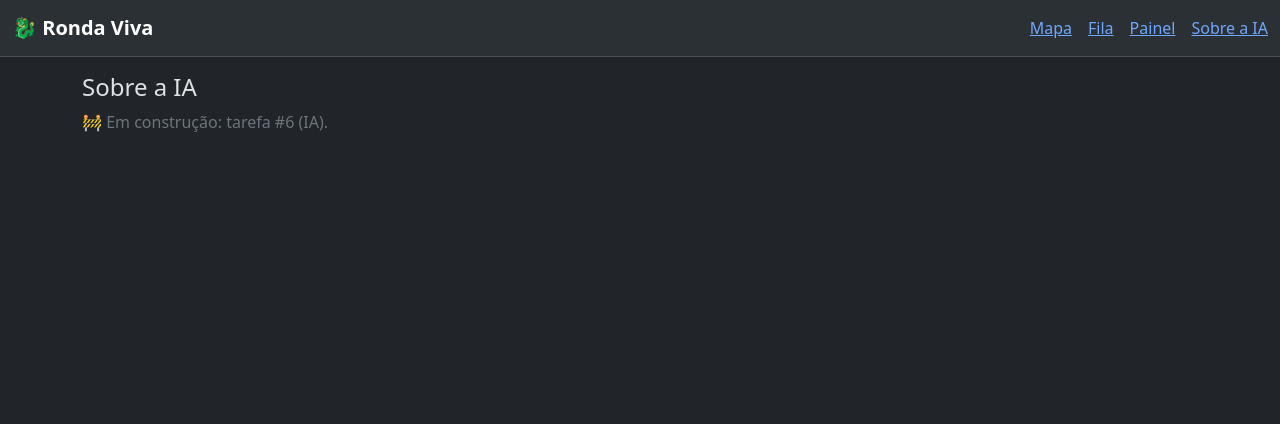
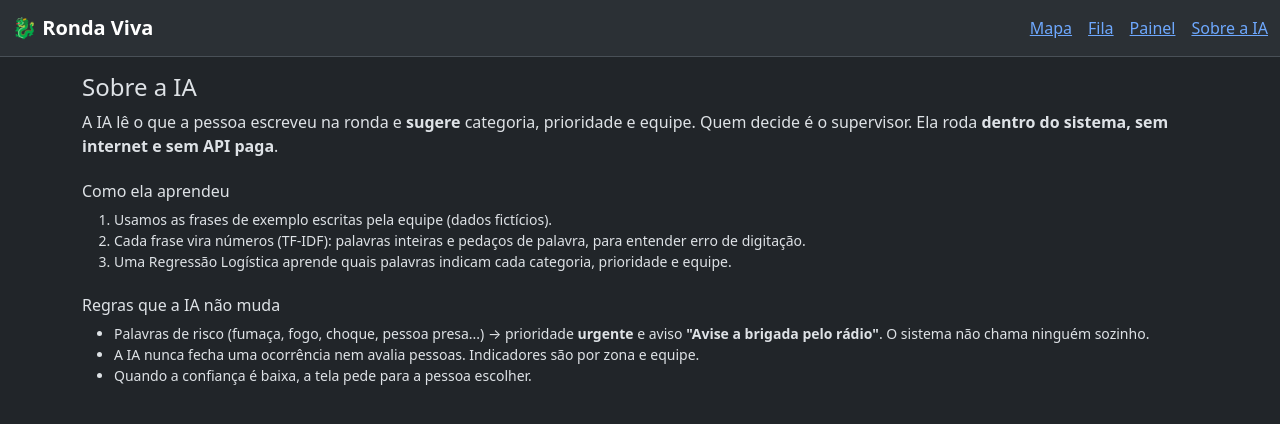
Before and after one commit to Hackarun-Dragonair/dragonair-shopping, a FastAPI app: page /sobre-modelo in a window 1280 px wide. Shown: the top 424 px of the page. Run offline with FastAPI, Linux system fonts and the light colour scheme; some libraries are stand-ins or nearby versions.

Commit message:
feat: tela Sobre a IA e caixa de sugestão na zona (#6)

```diff
--- a/app/templates/mapa.html
+++ b/app/templates/mapa.html
@@ -4,7 +4,8 @@
 <h1 class="h4">Mapa das zonas</h1>
 <p class="text-secondary small">Cinza = ninguém conferiu no prazo.</p>
 
-{# TODO #10: separar por piso e deixar o mapa bonito (base: protótipo, modo vetor). #}
+{# TODO #10: separar por piso e deixar o mapa bonito.
+   ATENÇÃO: desenho PRÓPRIO em blocos. Não copiar imagem nem posições da planta do shopping (dado sensível). #}
 <svg viewBox="0 0 1000 700" class="mapa w-100 border rounded">
   {% for z in zonas %}
   <a href="/z/{{ z.id }}">
--- a/app/templates/sobre_modelo.html
+++ b/app/templates/sobre_modelo.html
@@ -1,6 +1,38 @@
-{# Dono: tarefa #6 (IA). #}
+{# Tela "Sobre a IA". Dono: IA (tarefa #6). Números vêm de ia.modelo.info_modelo(). #}
 {% extends "base.html" %}
 {% block conteudo %}
 <h1 class="h4">Sobre a IA</h1>
-<p class="text-secondary">🚧 Em construção: tarefa #6 (IA).</p>
+<p>A IA lê o que a pessoa escreveu na ronda e <strong>sugere</strong> categoria, prioridade e equipe.
+Quem decide é o supervisor. Ela roda <strong>dentro do sistema, sem internet e sem API paga</strong>.</p>
+
+<h2 class="h6 mt-4">Como ela aprendeu</h2>
+<ol class="small">
+  <li>Usamos {{ info.total_frases if info else "as" }} frases de exemplo escritas pela equipe (dados fictícios).</li>
+  <li>Cada frase vira números (TF-IDF): palavras inteiras e pedaços de palavra, para entender erro de digitação.</li>
+  <li>Uma Regressão Logística aprende quais palavras indicam cada categoria, prioridade e equipe.</li>
+</ol>
+
+{% if info %}
+<h2 class="h6 mt-4">Quanto ela acerta</h2>
+<p class="small text-secondary">Medido em frases que o modelo não viu no treino (validação cruzada), comparado com um "chute" que sempre responde o valor mais comum.</p>
+<div class="table-responsive">
+<table class="table table-sm">
+  <thead><tr><th>Campo</th><th>IA</th><th>Chute</th><th>Partes da validação</th></tr></thead>
+  <tbody>
+  {% for campo, m in info.campos.items() %}
+    <tr><td>{{ campo }}</td><td><strong>{{ (m.acerto_modelo * 100)|round|int }}%</strong></td>
+        <td>{{ (m.acerto_chute * 100)|round|int }}%</td><td>{{ m.partes_validacao }}</td></tr>
+  {% endfor %}
+  </tbody>
+</table>
+</div>
+{% endif %}
+
+<h2 class="h6 mt-4">Regras que a IA não muda</h2>
+<ul class="small">
+  <li>Palavras de risco (fumaça, fogo, choque, pessoa presa...) → prioridade <strong>urgente</strong> e aviso
+      <strong>"Avise a brigada pelo rádio"</strong>. O sistema não chama ninguém sozinho.</li>
+  <li>A IA nunca fecha uma ocorrência nem avalia pessoas. Indicadores são por zona e equipe.</li>
+  <li>Quando a confiança é baixa, a tela pede para a pessoa escolher.</li>
+</ul>
 {% endblock %}
--- a/app/templates/zona.html
+++ b/app/templates/zona.html
@@ -5,8 +5,9 @@
 {% if salvo %}<div class="alert alert-success">✅ Conferência registrada!</div>{% endif %}
 
 <form method="post" class="d-grid gap-3">
-  <textarea name="texto" class="form-control" rows="2" placeholder="O que você viu? (só se não estiver OK)"></textarea>
-  {# TODO #6: mostrar aqui a sugestão da IA (GET /api/sugestao?texto=...) e o aviso da brigada. #}
+  <textarea name="texto" id="texto-ronda" class="form-control" rows="2" placeholder="O que você viu? (só se não estiver OK)"></textarea>
+  {# Sugestão da IA aparece aqui enquanto a pessoa digita (preenchido por static/js/ronda.js). #}
+  <div id="sugestao-ia" class="small" aria-live="polite"></div>
   <button name="status" value="ok" class="btn btn-success btn-lg">✅ OK</button>
   <button name="status" value="atencao" class="btn btn-warning btn-lg">⚠️ Atenção</button>
   <button name="status" value="problema" class="btn btn-danger btn-lg">🚨 Problema</button>
```
